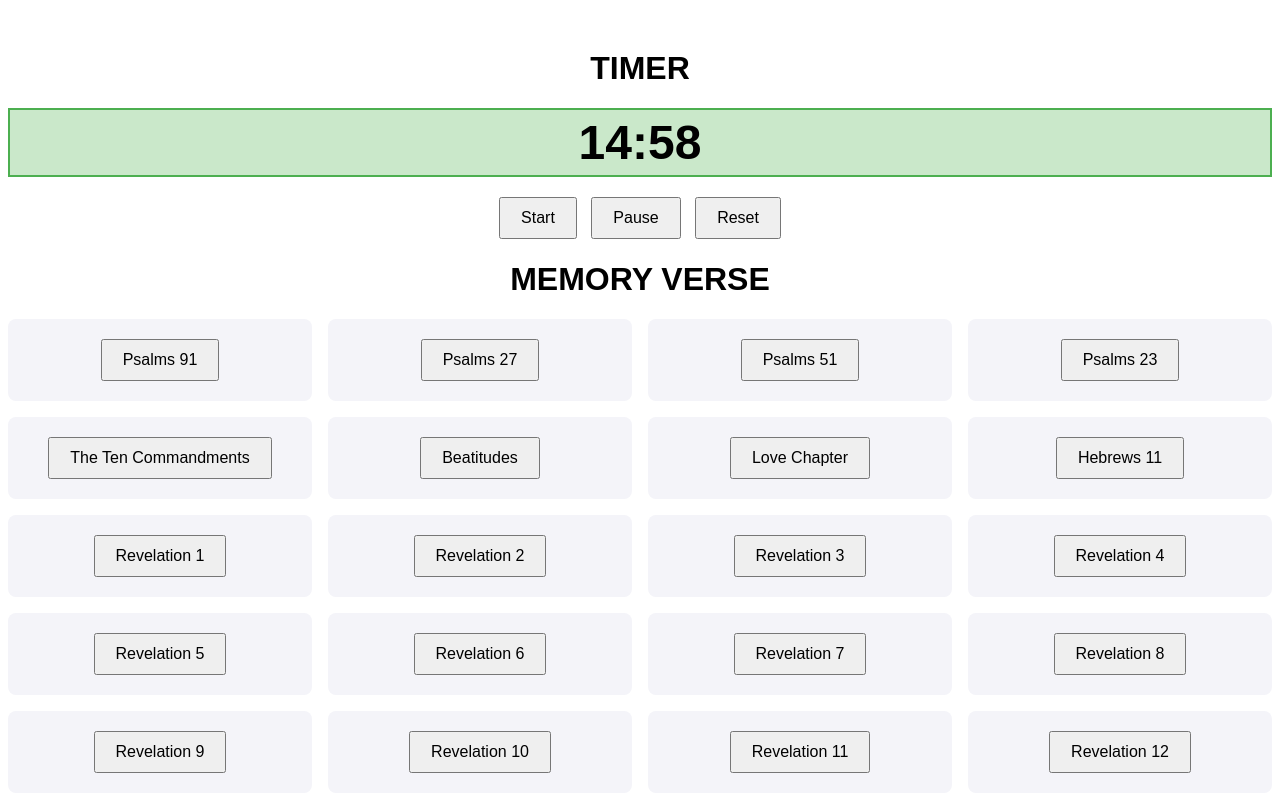
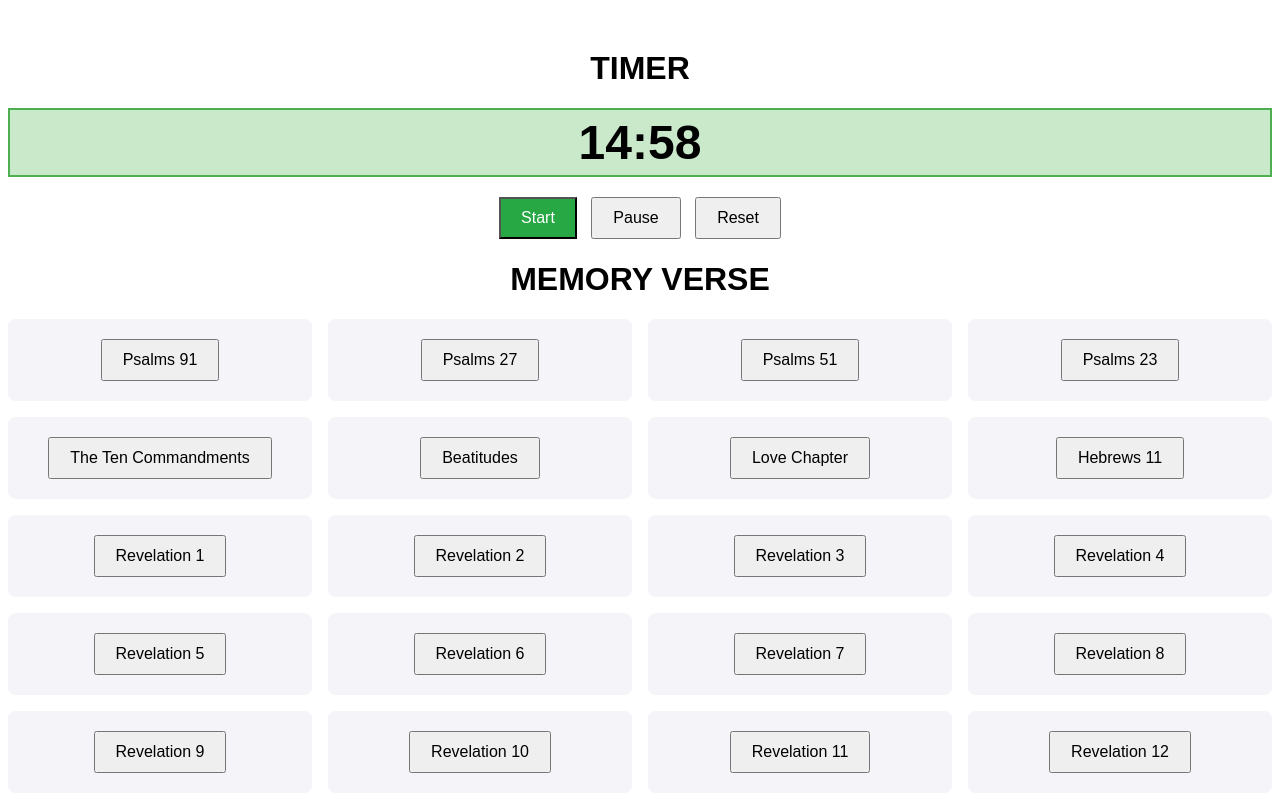
Before and after one commit to gesab001/devotion, a plain HTML site: page index.html in a window 1280 px wide. Both pictures are taken after a click on the button "Start". Shown: the top 800 px of the page. Drawn offline with Linux system fonts and the light colour scheme.

```diff
--- a/index.html
+++ b/index.html
@@ -30,6 +30,10 @@ div.sticky {
   border: 2px solid #4CAF50;
 }
 
+.clicked {
+  background-color: #28a745;
+  color: white;
+}
   </style>
 
 
@@ -336,6 +340,14 @@ div.sticky {
       timeLeft = 900;
       updateDisplay();
     }
+
+	const buttonsWithoutId = document.querySelectorAll('button:not([id])');
+
+buttonsWithoutId.forEach(button => {
+  button.addEventListener('click', () => {
+    button.classList.toggle('clicked');
+  });
+});
   </script>
 
 </html>
```
